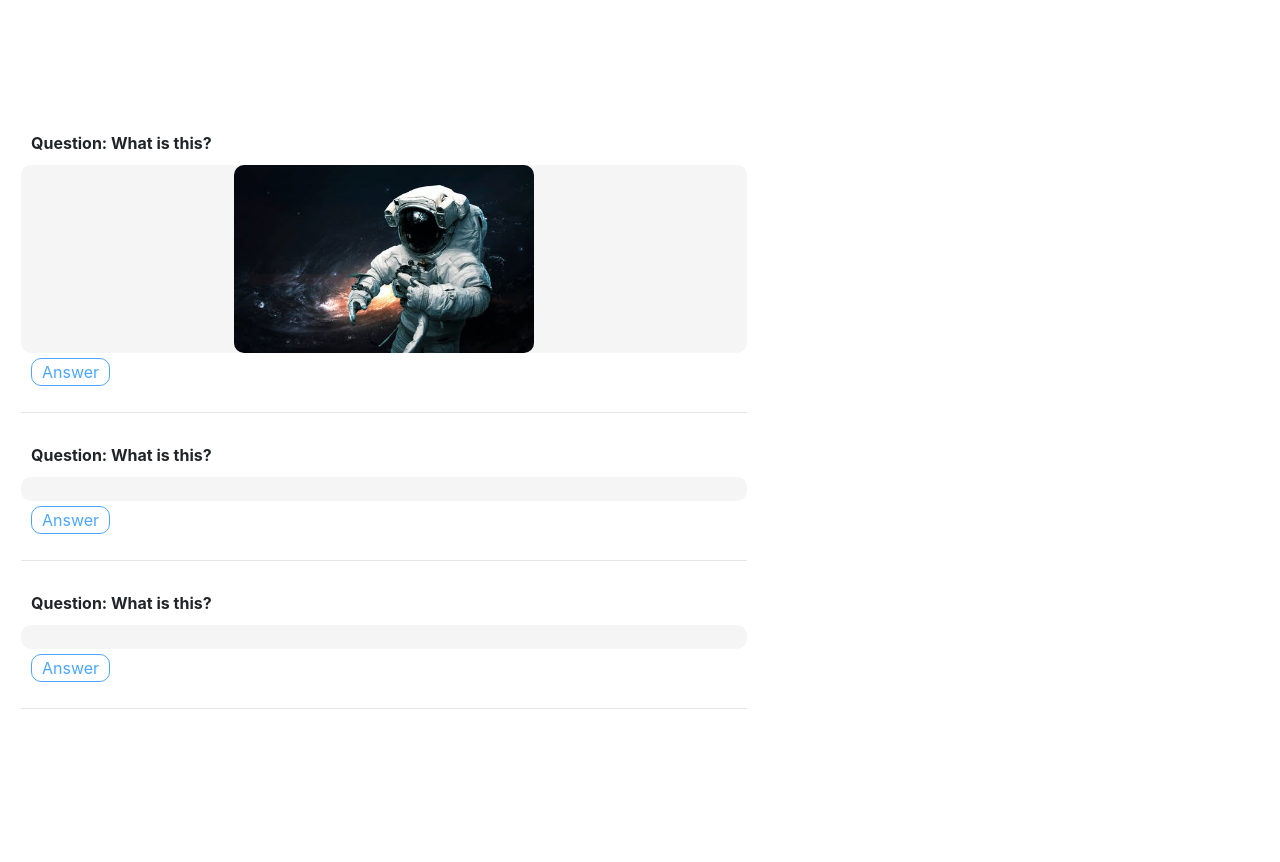
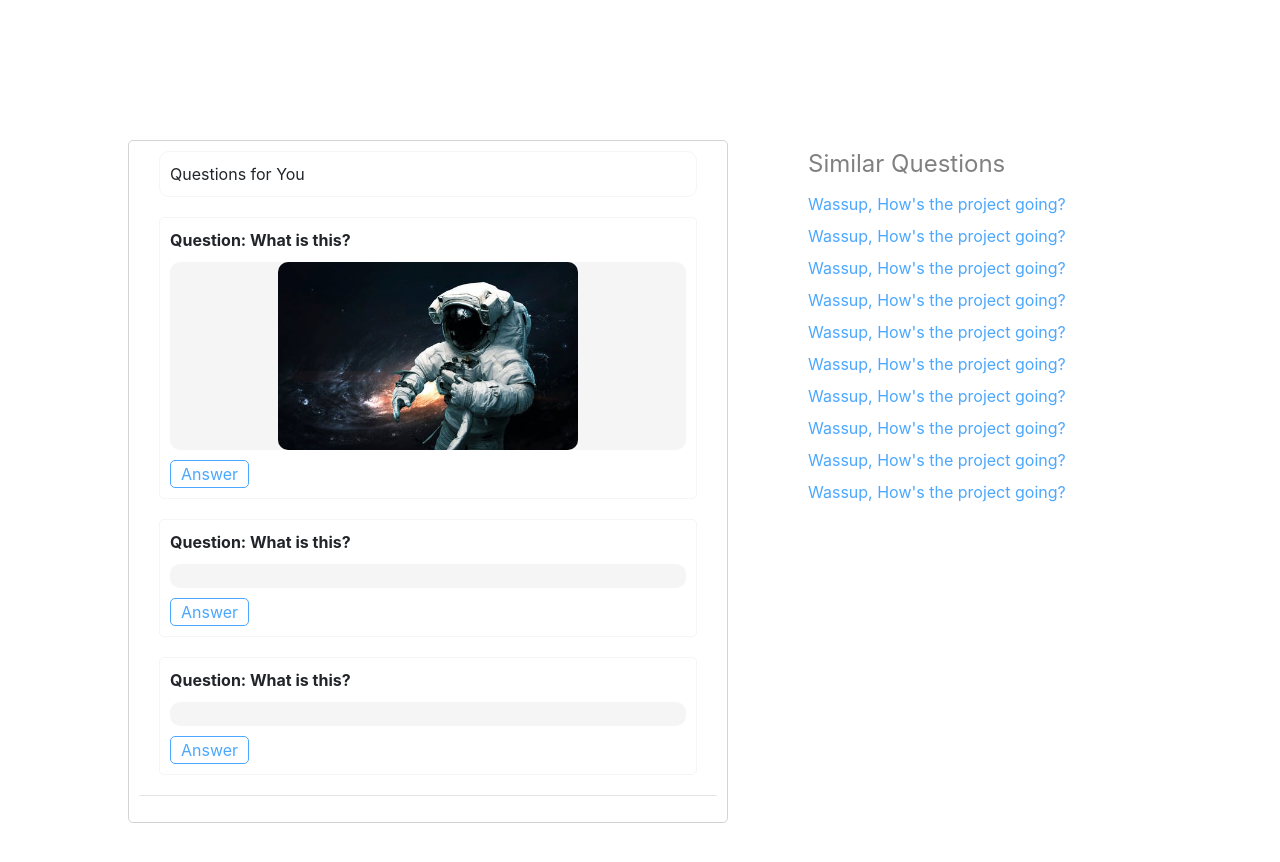
Before and after one commit to riyasri03/quinora-frontend, a Vue app: page /questions in a window 1280 px wide. Shown: the top 862 px of the page. Before the commit the page ends 800 px from the top, so only its background shows below. Built offline with nearby package versions, Linux system fonts and the light colour scheme.

Commit message:
Pagination + Home Page + Questions

```diff
--- a/src/components/answerComponentHome.vue
+++ b/src/components/answerComponentHome.vue
@@ -31,6 +31,8 @@ export default {
         background: whitesmoke;
         border-top-left-radius: 10px;
         border-top-right-radius: 10px;
+        margin-left: 10px;
+        margin-right: 10px;
     }
     .container{
         padding: 10px;
--- a/src/components/footComponentQAHome.vue
+++ b/src/components/footComponentQAHome.vue
@@ -23,6 +23,8 @@ export default {
         border: 1px solid whitesmoke;
         border-bottom-left-radius: 10px;
         border-bottom-right-radius: 10px;
+        margin-left: 10px;
+        margin-right: 10px;
     }
     .upvote-placement{
         cursor: pointer;
--- a/src/components/headComponentQAHome.vue
+++ b/src/components/headComponentQAHome.vue
@@ -21,6 +21,8 @@ export default {
         padding: 10px;
         border: 1px solid whitesmoke;
         border-radius: 10px;
+        margin-left: 10px;
+        margin-right: 10px;
     }
     .hardcoded-text{
         font-size: 12px;
--- /dev/null
+++ b/src/components/inputWidget.vue
@@ -0,0 +1,78 @@
+<template>
+  <div>
+      <div class="i-div-post-top">
+        <label for="i-div-img">
+          <img src="https://cdn4.iconfinder.com/data/icons/ionicons/512/icon-image-512.png" class="image-upload-icon-css">
+        </label>
+        <input type="file" class="i-div-img-input" id="i-div-img">
+      </div>
+      <div class="i-div-input" contenteditable="true">
+          Add Content.
+      </div>
+      <div class="i-div-post">
+          <button class="i-div-post-btn">Post</button>
+      </div>
+  </div>
+</template>
+
+<script>
+export default {
+  name: 'inputWidget'
+}
+</script>
+
+<style>
+    *{
+        outline: none;
+    }
+    .i-div-input{
+        min-height: 100px;
+        border: 1px solid lightgray;
+        padding: 10px;
+        margin-left: 10px;
+        margin-right: 10px;
+    }
+    .i-div-post{
+        border: 1px solid lightgray;
+        border-top: 0px;
+        margin-left: 10px;
+        margin-right: 10px;
+        margin-bottom: 10px;
+    }
+    .i-div-post-top{
+        border: 1px solid lightgray;
+        border-bottom: 0px;
+        margin-left: 10px;
+        margin-right: 10px;
+    }
+    .i-div-post-btn{
+        margin-top: 10px;
+        padding-left: 10px;
+        padding-right: 10px;
+        appearance: none;
+        border: 1px solid #4ca7ff;
+        background: white;
+        border-radius: 5px;
+        margin-bottom: 10px;
+        margin-left: 10px;
+        color: #4ca7ff;
+        cursor: pointer;
+    }
+    .i-div-post-btn:focus{
+      outline: none;
+    }
+    .i-div-post-btn:hover{
+      background-color: #4ca7ff;
+      color: white;
+    }
+    #i-div-img{
+        display: none
+    }
+    .image-upload-icon-css{
+        width: 18px;
+        height: 20px;
+        margin-top: 8px;
+        margin-left: 10px;
+        cursor: pointer;
+    }
+</style>
--- a/src/components/questionComponentHome.vue
+++ b/src/components/questionComponentHome.vue
@@ -1,5 +1,5 @@
 <template>
-  <div class="conatiner">
+  <div class="ques-conatiner">
       <div class="question">
           Question: {{ question }}
       </div>
@@ -28,11 +28,12 @@ export default {
     }
     .question-image{
         text-align: center;
+        margin-left: 10px;
+        margin-right: 10px;
         background: whitesmoke;
         border-radius: 10px;
     }
-    .container{
-        padding: 10px;
+    .ques-container{
         margin: 10px;
         border: 1px solid whitesmoke;
         border-radius: 10px;
--- a/src/components/sidebar.vue
+++ b/src/components/sidebar.vue
@@ -3,7 +3,7 @@
       <div class="inner-container">
         <div v-for="category in categories" :key="category.id" class="parent">
             <img :src="category.src" class="image-css">
-            <button class="btn">{{ category.name }}</button>
+            <button class="btn" @click="categorySelect" :id="category.name" :value="category.name">{{ category.name }}</button>
         </div>
       </div>
   </div>
@@ -33,6 +33,11 @@ export default {
         }
       ]
     }
+  },
+  methods: {
+    categorySelect (event) {
+      console.log(event.target.id)
+    }
   }
 }
 </script>
@@ -46,7 +51,8 @@ export default {
     }
     .btn{
         appearance: none;
-        border-radius: 5px;
+        border-radius: 10px;
+        width: fit-content;
         border: 1px solid white;
         background: whitesmoke;
         cursor: pointer;
--- a/src/views/questions.vue
+++ b/src/views/questions.vue
@@ -1,15 +1,27 @@
 <template>
   <div>
-    <table class="q-table">
+    <table class="q-table" cellpadding="40px">
         <tr>
             <td class="q-left">
+              <div class="q-combine">
+                <div class="q-container-head">
+                  Questions for You
+                </div>
                 <div v-for="item in response" :key="item.id" class="q-container">
                   <questionComponentHome :question="item.question" :src="item.src" />
-                    <button class="a-btn">Answer</button>
+                  <button class="a-btn" @click="toggleInput" :value="item.qid">Answer</button>
+                  <inputWidget :id="item.qid" class="q-initial-style"/>
+                </div>
                 <hr>
               </div>
             </td>
             <td class="q-right">
+              <div class="q-right-content">
+                <span class="q-similar-ques-head"> Similar Questions </span>
+                <div v-for="item in similar" :key="item.id" class="q-similar-ques-content">
+                  {{ item.question }}
+                </div>
+              </div>
             </td>
         </tr>
     </table>
@@ -17,29 +29,78 @@
 </template>
 
 <script>
+import inputWidget from '../components/inputWidget.vue'
 import questionComponentHome from '../components/questionComponentHome.vue'
 export default {
   name: 'questions',
   data () {
     return {
+      similar: [
+        {
+          question: 'Wassup, How\'s the project going?'
+        },
+        {
+          question: 'Wassup, How\'s the project going?'
+        },
+        {
+          question: 'Wassup, How\'s the project going?'
+        },
+        {
+          question: 'Wassup, How\'s the project going?'
+        },
+        {
+          question: 'Wassup, How\'s the project going?'
+        },
+        {
+          question: 'Wassup, How\'s the project going?'
+        },
+        {
+          question: 'Wassup, How\'s the project going?'
+        },
+        {
+          question: 'Wassup, How\'s the project going?'
+        },
+        {
+          question: 'Wassup, How\'s the project going?'
+        },
+        {
+          question: 'Wassup, How\'s the project going?'
+        }
+      ],
       response: [
         {
+          qid: 1,
           question: 'What is this?',
           src: require('../assets/space.jpg')
         },
         {
+          qid: 2,
           question: 'What is this?',
           src: ''
         },
         {
+          qid: 3,
           question: 'What is this?',
           src: ''
         }
       ]
     }
   },
+  methods: {
+    toggleInput (event) {
+      var visibility = document.getElementById(event.target.value).style.display
+      console.log(event.target.value)
+      if (visibility === 'block') {
+        document.getElementById(event.target.value).style.display = 'none'
+      } else {
+        document.getElementById(event.target.value).style.display = 'block'
+      }
+      console.log(document.getElementById(event.target.value).innerText)
+    }
+  },
   components: {
-    questionComponentHome: questionComponentHome
+    questionComponentHome: questionComponentHome,
+    inputWidget: inputWidget
   }
 }
 </script>
@@ -57,24 +118,35 @@ export default {
     }
     .q-left{
       width: 60%;
+      padding-left: 10%;
     }
     .q-right{
       width: 40%;
     }
     .q-container{
       margin: 20px;
+      border: 1px solid whitesmoke;
+      border-radius: 5px;
+    }
+    .q-container-head{
+      margin-left: 20px;
+      margin-right: 20px;
+      padding: 10px;
+      border: 1px solid whitesmoke;
+      border-radius: 10px;
     }
     .a-btn{
-        margin-top: 5px;
+      margin-top: 10px;
       padding-left: 10px;
       padding-right: 10px;
       appearance: none;
       border: 1px solid #4ca7ff;
       background: white;
-        border-radius: 10px;
+      border-radius: 5px;
       margin-bottom: 10px;
       margin-left: 10px;
       color: #4ca7ff;
+      cursor: pointer;
     }
     .a-btn:focus{
       outline: none;
@@ -83,5 +155,26 @@ export default {
       background-color: #4ca7ff;
       color: white;
     }
-
+    .q-combine{
+      padding: 10px;
+      border: 1px solid lightgray;
+      border-radius: 5px;
+      margin-bottom: 100px;
+    }
+    .q-initial-style{
+      display: none;
+    }
+    table td, table td * {
+      vertical-align: top;
+    }
+    .q-similar-ques-content{
+      line-height: 2;
+      color: #4ca7ff;
+      cursor: pointer;
+    }
+    .q-similar-ques-head{
+      font-size: 24px;
+      line-height: 2;
+      color: gray;
+    }
 </style>
```
Also changed, not shown: src/components/commentInputWidget.vue (added, +14 -0 lines). Lines whose indentation alone changed are shown as unchanged.
